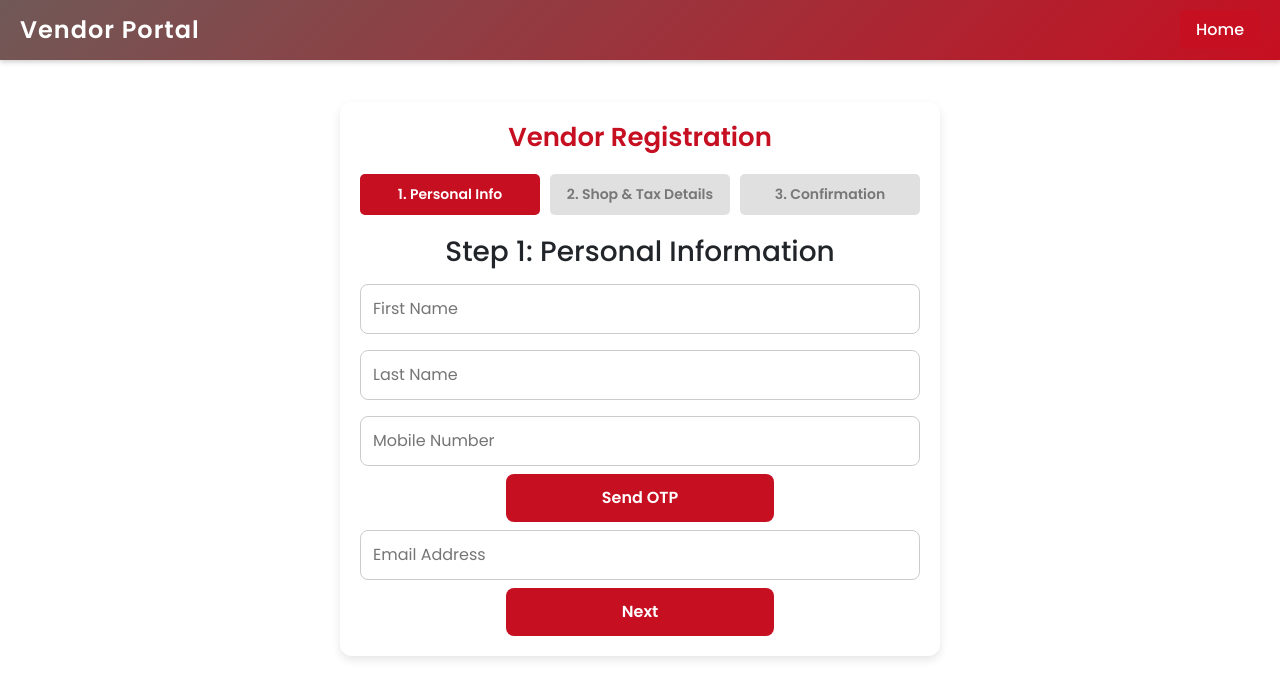
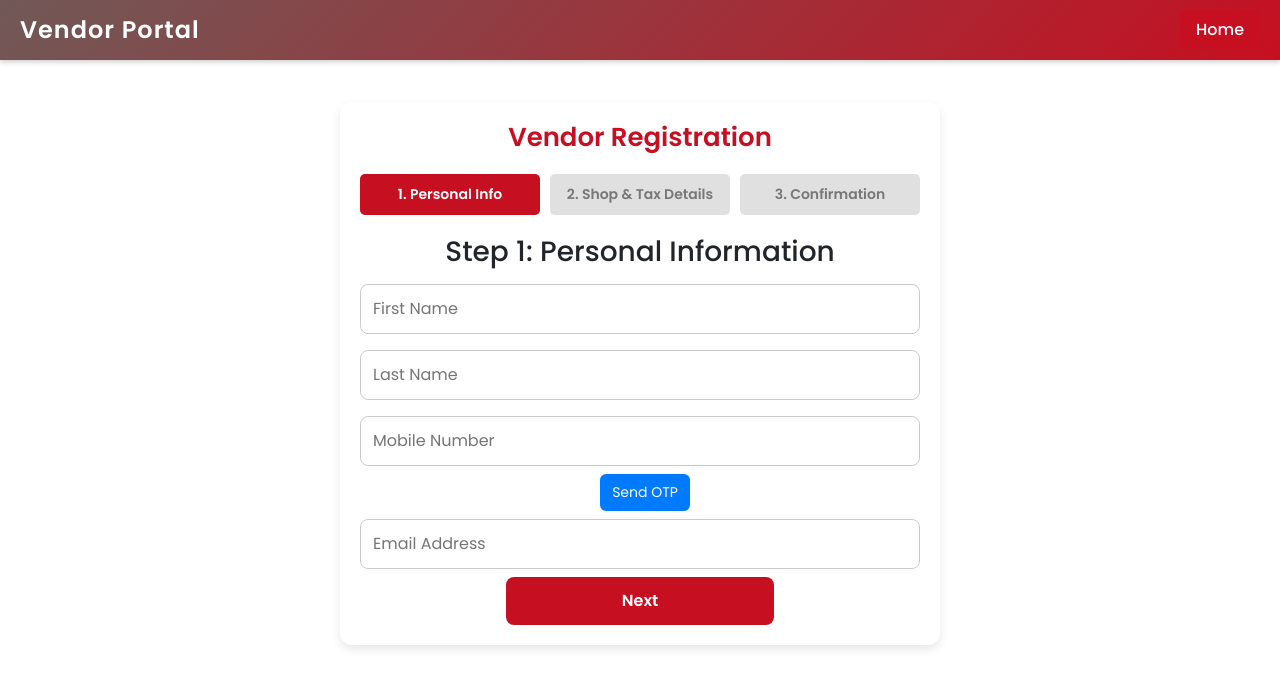
Before and after one commit to Khagesh000/WholesaleMart, a React (Vite) app in the folder frontend/: page /vender-dashboard in a window 1280 px wide. Shown: the top 698 px of the page. Built offline with nearby package versions, Linux system fonts and the light colour scheme.

Commit message:
Update Commits

```diff
--- a/frontend/src/components/Headersplit/Step1.jsx
+++ b/frontend/src/components/Headersplit/Step1.jsx
@@ -13,11 +13,15 @@ export default function Step1({ formData, errors, handleChange, sendOtp, otpSent
       <input type="text" name="lastName" placeholder="Last Name" value={formData.lastName} onChange={handleChange} className="vendorform-input" />
       {errors.lastName && <p className="error-text">{errors.lastName}</p>}
 
+      {/* Mobile Number & Send OTP */}
+      <div>
+        <input type="tel" name="mobile" placeholder="Mobile Number" value={formData.mobile} onChange={handleChange} className="vendorform-input" />
+        <button onClick={sendOtp} className="otp-btn">Send OTP</button>
+      </div>
+      {errors.mobile && <p className="error-text">{errors.mobile}</p>}
+      {!otpSent && errors.otp && <p className="error-text">{errors.otp}</p>}
 
-      <input type="tel" name="mobile" placeholder="Mobile Number" value={formData.mobile} onChange={handleChange} className="vendorform-input" />
-      <button onClick={sendOtp} className="vendorform-btn">Send OTP</button>
-      {errors.mobile && <p className="error-text">{errors.mobile}</p>}
-
+      {/* OTP Input (only shows if OTP is sent) */}
       {otpSent && (
         <>
           <input type="text" name="otp" placeholder="Enter OTP" value={formData.otp} onChange={handleChange} className="vendorform-input" />
@@ -25,9 +29,11 @@ export default function Step1({ formData, errors, handleChange, sendOtp, otpSent
         </>
       )}
 
+      {/* Email Address */}
       <input type="email" name="email" placeholder="Email Address" value={formData.email} onChange={handleChange} className="vendorform-input" />
       {errors.email && <p className="error-text">{errors.email}</p>}
 
+      {/* Next Button */}
       <button onClick={nextStep} className="vendorform-btn">Next</button>
     </div>
   );
--- a/frontend/src/components/Headersplit/VendorForm.jsx
+++ b/frontend/src/components/Headersplit/VendorForm.jsx
@@ -29,7 +29,12 @@ export default function VendorForm() {
       if (!formData.firstName.trim()) newErrors.firstName = "First Name is required.";
       if (!formData.lastName.trim()) newErrors.lastName = "Last Name is required.";
       if (!formData.mobile.match(/^\d{10}$/)) newErrors.mobile = "Enter a valid 10-digit mobile number.";
-      if (otpSent && !formData.otp) newErrors.otp = "Please enter the OTP.";
+      if (otpSent && !formData.otp.trim()) {
+        newErrors.otp = "Please enter the OTP.";
+      } else if (!otpSent) {
+        newErrors.otp = "Please click 'Send OTP' before proceeding.";
+      }
+
       if (!formData.email.match(/^[^\s@]+@[^\s@]+\.[^\s@]+$/)) newErrors.email = "Enter a valid email address.";
     }
 
```
